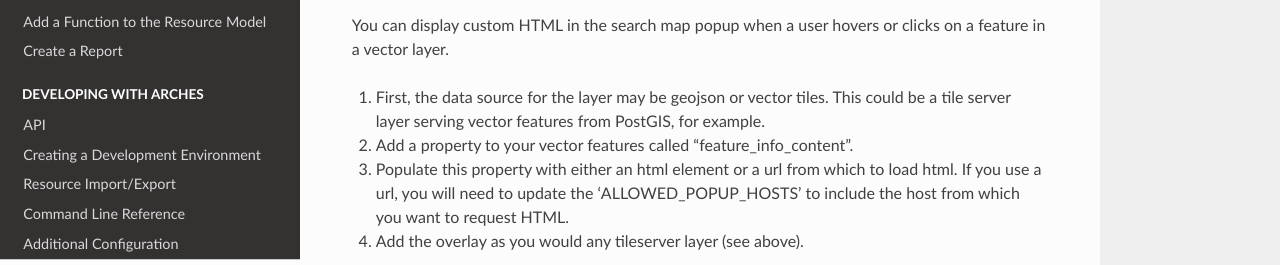
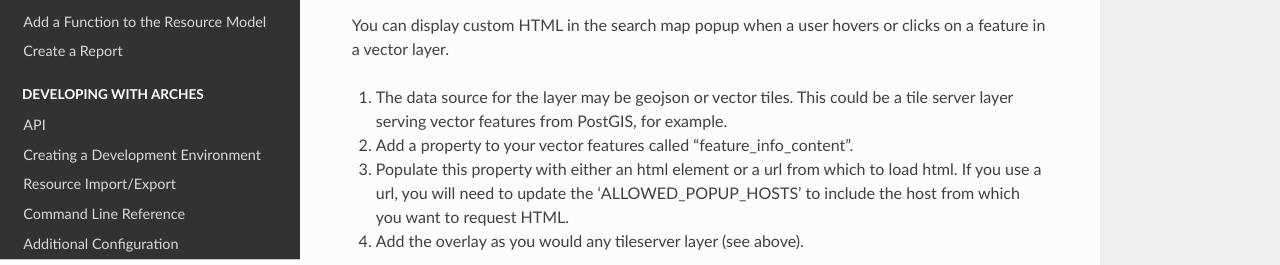
Before and after one commit to archesproject/arches-docs, a Sphinx documentation site: the page built from docs/creating-new-map-layers.txt, in a window 1280 px wide and 900 px high, scrolled down 4039 px. Shown: the part 385-650 px from the top of the window. Built offline with Sphinx 7.4.7 and the Read the Docs theme 2.0.0, drawn with Linux system fonts in a browser that asks for light colours.

Commit message:
Update creating-new-map-layers.txt
Minor text edit

```diff
--- a/docs/creating-new-map-layers.txt
+++ b/docs/creating-new-map-layers.txt
@@ -170,7 +170,7 @@ Customizing Map Popup Content
 
 You can display custom HTML in the search map popup when a user hovers or clicks on a feature in a vector layer.
 
-1. First, the data source for the layer may be geojson or vector tiles. This could be a tile server layer serving vector features from PostGIS, for example.
+1. The data source for the layer may be geojson or vector tiles. This could be a tile server layer serving vector features from PostGIS, for example.
 2. Add a property to your vector features called "feature_info_content".
 3. Populate this property with either an html element or a url from which to load html. If you use a url, you will need to update the 'ALLOWED_POPUP_HOSTS' to include the host from which you want to request HTML.
 4. Add the overlay as you would any tileserver layer (see above).
```
